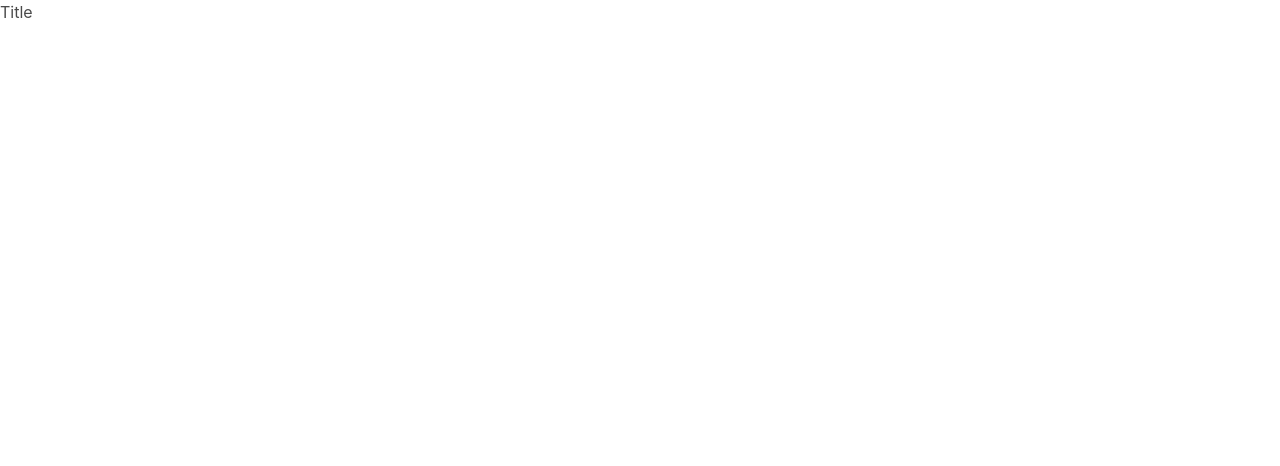
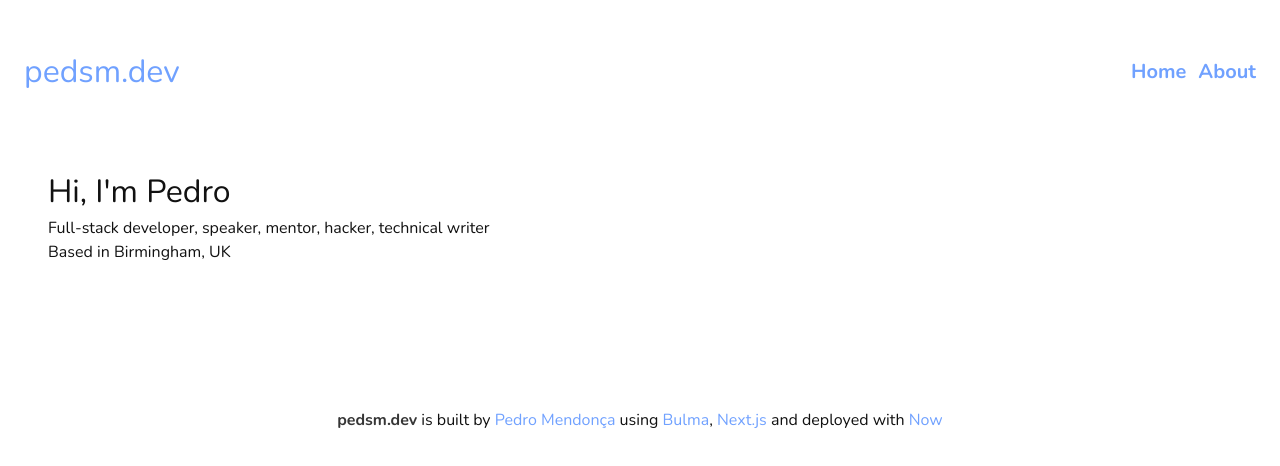
Before and after one commit to pedsm/pedsm.dev, a Next.js app: page / in a window 1280 px wide. Shown: the top 466 px of the page. Built offline with nearby package versions, Linux system fonts and the light colour scheme.

Commit message:
Basic page

```diff
--- /dev/null
+++ b/components/navbar.js
@@ -0,0 +1,24 @@
+import Link from 'next/link'
+
+export default function Navbar() {
+  return (
+    <nav className="level">
+      <div className="level-left">
+        <h1 className="is-size-3">
+          <Link href="/">
+            <a>pedsm.dev</a>
+          </Link>
+        </h1>
+      </div>
+      <div className="level-right">
+        <div className="level-item">
+          <Link href="/"><a className="is-size-5 has-text-weight-bold">Home</a></Link>
+        </div>
+        <div className="level-item">
+          <Link href="/about"><a className="is-size-5 has-text-weight-bold">About</a></Link>
+
+        </div>
+      </div>
+    </nav>
+  )
+}
--- /dev/null
+++ b/pages/_app.js
@@ -0,0 +1,21 @@
+import App from 'next/app'
+import Navbar from '../components/navbar'
+import { Fragment } from 'react'
+
+export default function app({ Component, pageProps }) {
+  return (
+    <Fragment>
+      <section className="section">
+        <Navbar />
+        <Component {...pageProps} />
+      </section>
+      <footer className="footer">
+        <div className="content has-text-centered">
+          <p>
+            <strong>pedsm.dev</strong> is built by <a href="https://github.com/pedsm">Pedro Mendonça</a> using <a href="https://bulma.io">Bulma</a>, <a href="https://nextjs.org/">Next.js</a> and deployed with <a href="https://zeit.co/home">Now</a>
+          </p>
+        </div>
+      </footer>
+    </Fragment>
+  )
+}
--- a/pages/_document.js
+++ b/pages/_document.js
@@ -1,4 +1,5 @@
 import Document, { Html, Head, Main, NextScript } from 'next/document'
+import Navbar from '../components/navbar'
 
 export default class extends Document {
   static async getInitialProps(ctx) {
@@ -10,15 +11,15 @@ export default class extends Document {
     return (
       <Html>
         <Head>
-          <meta charSet="utf-8"/>
-          <link href="styles/main.css" rel="stylesheet"/>
-          <meta http-equiv="X-UA-Compatible" content="IE=edge"/>
-          <meta name="viewport" content="width=device-width, initial-scale=1"/>
+          <meta charSet="utf-8" />
+          <link href="styles/main.css" rel="stylesheet" />
+          <meta http-equiv="X-UA-Compatible" content="IE=edge" />
+          <meta name="viewport" content="width=device-width, initial-scale=1" />
         </Head>
         <body>
           <Main />
-          <NextScript />
         </body>
+        <NextScript />
       </Html>
     )
   }
--- a/pages/index.js
+++ b/pages/index.js
@@ -1,5 +1,12 @@
+import { Fragment } from 'react'
+import Navbar from '../components/navbar'
+
 export default function Home() {
   return (
-    <h1>Title</h1>
+    <section className="section">
+      <h2 className="is-size-3">Hi, I'm Pedro</h2>
+      <p>Full-stack developer, speaker, mentor, hacker, technical writer</p>
+      <p>Based in Birmingham, UK</p>
+    </section>
   )
 }
--- a/sass/main.scss
+++ b/sass/main.scss
@@ -1,2 +1,26 @@
 @charset "utf-8";
+// @import url('https://fonts.googleapis.com/css?family=Nunito&display=swap');
+// TODO verity the font weights
+@import url('https://fonts.googleapis.com/css?family=Nunito:300,400,700,900&display=swap');
+
+// Colour palette
+$blue: #70a1ff;
+$dark-blue: #1e90ff;
+$black: #111;
+$purple: #B33771;
+$dark-purple: #6D214F;
+$grey: #eee;
+
+// Bulma overwrite
+$family-sans-serif: "Nunito", sans-serif;
+$grey-dark: $black;
+$grey-light: $grey;
+$primary: $blue;
+$link: $blue;
+$link-hover: $dark-blue;
+
+$footer-background-color: white;
+
+$gap: 580px;
+
 @import "../node_modules/bulma/bulma.sass";
```
Also changed, not shown: pages/about.js (added, +9 -0 lines), public/styles/main.css, 1 other file (tests, documents, lock files or other folders).
